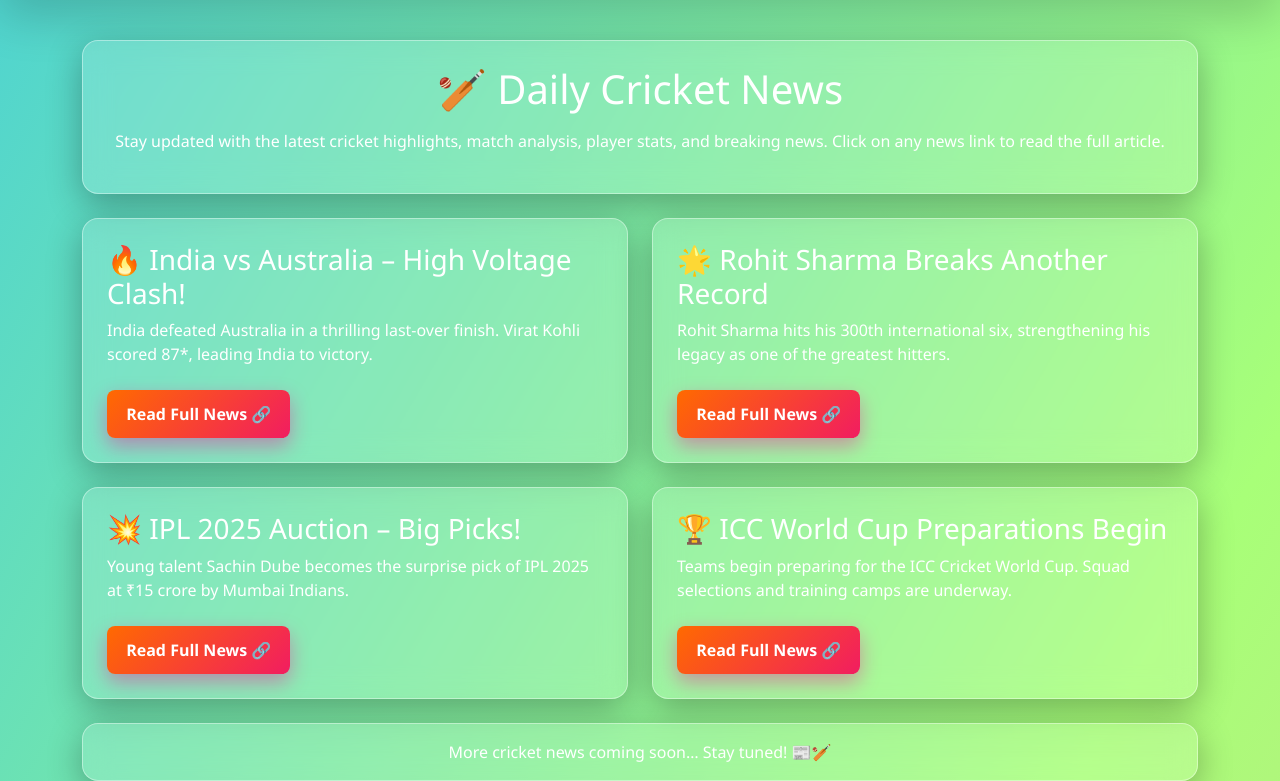
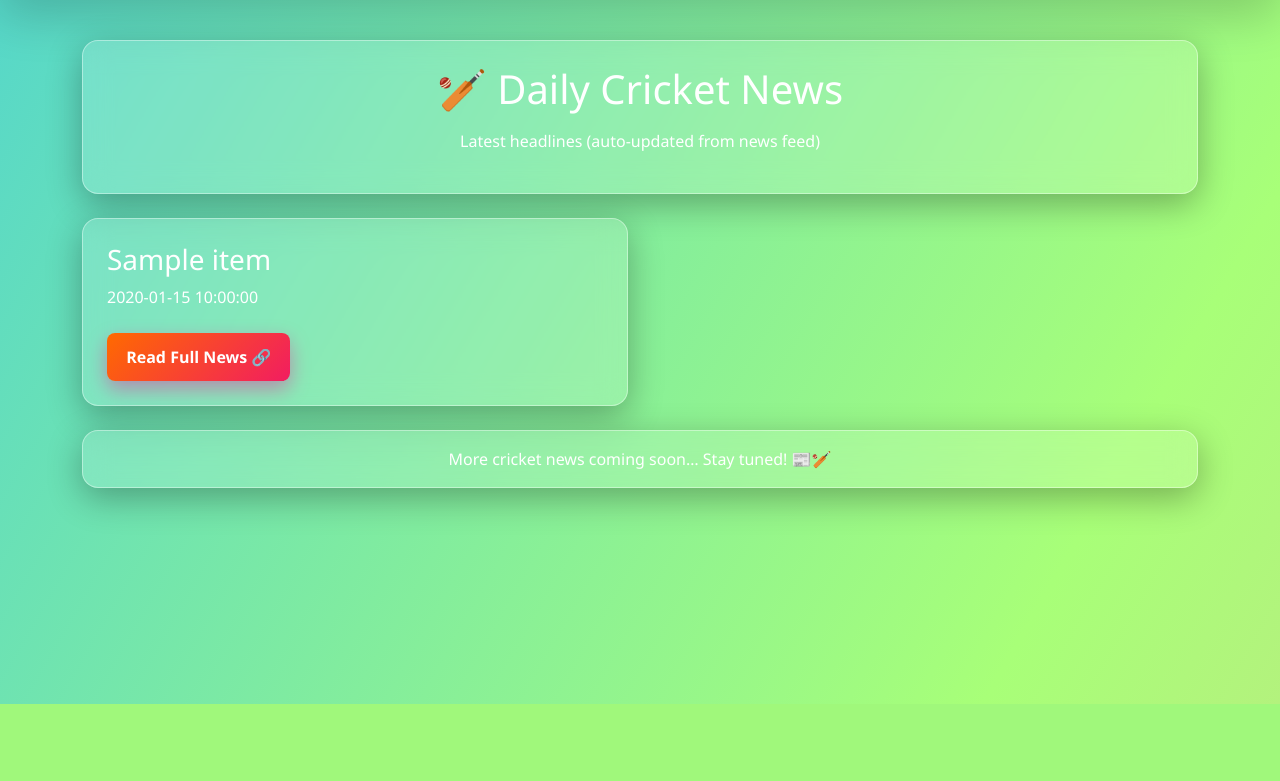
Before and after one commit to ragaaddani94/cricket-news, a Flask app: template templates/about.html in a window 1280 px wide. Shown: the part 96-877 px from the top of the page. After the commit the page ends 800 px from the top, so only its background shows below. Run offline with Flask 3, Linux system fonts and the light colour scheme; the template is opened without the code that fills it: most values are stand-ins (such as "Sample title", 1, 10 or a date in 2020).

Commit message:
Initial commit for cricket news Flask app

```diff
--- a/app.py
+++ b/app.py
@@ -1,3 +1,7 @@
+# application.py
+# Production-ready Flask app for Elastic Beanstalk / AWS
+import os
+import time
 from flask import (
     Flask,
     render_template,
@@ -12,36 +16,42 @@ from werkzeug.security import generate_password_hash, check_password_hash
 from functools import wraps
 import smtplib
 from email.mime.text import MIMEText
+import feedparser   # needs to be in requirements
 
-app = Flask(__name__)
+# WSGI application object expected by many platforms (Elastic Beanstalk)
+application = Flask(__name__)
 
-# CHANGE THIS in real project
-app.secret_key = "change-this-secret-key"
+# Secrets / config from environment
+application.secret_key = os.environ.get("SECRET_KEY", "change-me-locally")
+MONGO_URI = os.environ.get("MONGO_URI", "mongodb://localhost:27017/")
+SMTP_USER = os.environ.get("SMTP_USER", "")
+SMTP_PASSWORD = os.environ.get("SMTP_PASSWORD", "")
+SMTP_TO_EMAIL = os.environ.get("SMTP_TO_EMAIL", "")
+NEWS_FEED_URL = os.environ.get("NEWS_FEED_URL", "https://news.google.com/rss/search?q=cricket")
 
 # -----------------------------
 # MongoDB SETUP
 # -----------------------------
-# Make sure MongoDB is running locally on default port 27017
-client = MongoClient("mongodb://localhost:27017/")
+client = MongoClient(MONGO_URI)
+#db = client.get_default_database() if client.get_default_database() else client["small_flask_site"]
 db = client["small_flask_site"]
+
 users_collection = db["users"]
 contacts_collection = db["contacts"]
-
 
 # -----------------------------
 # EMAIL SENDER (CONTACT FORM)
 # -----------------------------
 def send_contact_email(name, email, message):
     """
-    Configure your SMTP credentials here.
-    For Gmail, you must use App Password (not your main password).
+    Use SMTP credentials from env vars. If not set, function will just return False.
     """
+    if not (SMTP_USER and SMTP_PASSWORD and SMTP_TO_EMAIL):
+        print("SMTP not configured; skipping sending email (console log only).")
+        return False
 
     SMTP_SERVER = "smtp.gmail.com"
     SMTP_PORT = 587
-    SMTP_USER = "your_email@gmail.com"          # TODO: change this
-    SMTP_PASSWORD = "your_app_password_here"    # TODO: change this
-    TO_EMAIL = "destination_email@example.com"  # TODO: change this
 
     subject = f"New contact message from {name}"
     body = f"Name: {name}\nEmail: {email}\n\nMessage:\n{message}"
@@ -49,7 +59,7 @@ def send_contact_email(name, email, message):
     msg = MIMEText(body)
     msg["Subject"] = subject
     msg["From"] = SMTP_USER
-    msg["To"] = TO_EMAIL
+    msg["To"] = SMTP_TO_EMAIL
 
     try:
         with smtplib.SMTP(SMTP_SERVER, SMTP_PORT) as server:
@@ -57,10 +67,10 @@ def send_contact_email(name, email, message):
             server.login(SMTP_USER, SMTP_PASSWORD)
             server.send_message(msg)
         print("Contact email sent successfully")
+        return True
     except Exception as e:
-        # For development: just print the error instead of crashing
         print("Error sending email:", e)
-
+        return False
 
 # -----------------------------
 # LOGIN REQUIRED DECORATOR
@@ -75,21 +85,46 @@ def login_required(f):
 
     return decorated_function
 
+# -----------------------------
+# Simple cached RSS fetcher for daily news
+# - Fetches NEWS_FEED_URL and caches for CACHE_TTL seconds (default 3600 = 1 hour)
+# -----------------------------
+NEWS_CACHE = {"ts": 0, "items": []}
+CACHE_TTL = int(os.environ.get("NEWS_CACHE_TTL", "3600"))
+
+def fetch_news():
+    now = time.time()
+    if now - NEWS_CACHE["ts"] < CACHE_TTL and NEWS_CACHE["items"]:
+        return NEWS_CACHE["items"]
+    try:
+        feed = feedparser.parse(NEWS_FEED_URL)
+        items = []
+        for entry in feed.entries[:8]:
+            items.append({
+                "title": entry.get("title"),
+                "link": entry.get("link"),
+                "published": entry.get("published", ""),
+            })
+        NEWS_CACHE["ts"] = now
+        NEWS_CACHE["items"] = items
+        return items
+    except Exception as e:
+        print("Error fetching news:", e)
+        return []
 
 # -----------------------------
 # ROUTES
 # -----------------------------
-@app.route("/")
+@application.route("/")
 def home():
     return render_template("index.html")
 
+@application.route("/about")
+def about():
+    news = fetch_news()
+    return render_template("about.html", news=news)
 
-@app.route("/about")
-def about():
-    return render_template("about.html")
-
-
-@app.route("/contact", methods=["GET", "POST"])
+@application.route("/contact", methods=["GET", "POST"])
 def contact():
     if request.method == "POST":
         name = request.form.get("name")
@@ -97,11 +132,14 @@ def contact():
         message = request.form.get("message")
 
         # Save to MongoDB
-        contacts_collection.insert_one(
-            {"name": name, "email": email, "message": message}
-        )
+        try:
+            contacts_collection.insert_one(
+                {"name": name, "email": email, "message": message, "created_at": time.time()}
+            )
+        except Exception as e:
+            print("Mongo insert contact failed:", e)
 
-        # Send email (console log if SMTP not configured properly)
+        # Send email (if configured)
         send_contact_email(name, email, message)
 
         flash("Thanks for reaching out! We'll get back to you soon.", "success")
@@ -109,8 +147,7 @@ def contact():
 
     return render_template("contact.html")
 
-
-@app.route("/register", methods=["GET", "POST"])
+@application.route("/register", methods=["GET", "POST"])
 def register():
     if request.method == "POST":
         username = request.form.get("username")
@@ -122,22 +159,25 @@ def register():
             return redirect(url_for("register"))
 
         hashed_pw = generate_password_hash(password)
-        result = users_collection.insert_one(
-            {
-                "username": username,
-                "password": hashed_pw,
-            }
-        )
-
-        session["user_id"] = str(result.inserted_id)
-        session["username"] = username
-        flash("Registration successful! You are now logged in.", "success")
-        return redirect(url_for("dashboard"))
+        try:
+            result = users_collection.insert_one(
+                {
+                    "username": username,
+                    "password": hashed_pw,
+                }
+            )
+            session["user_id"] = str(result.inserted_id)
+            session["username"] = username
+            flash("Registration successful! You are now logged in.", "success")
+            return redirect(url_for("dashboard"))
+        except Exception as e:
+            print("Mongo insert user failed:", e)
+            flash("Registration failed. Try again.", "danger")
+            return redirect(url_for("register"))
 
     return render_template("register.html")
 
-
-@app.route("/login", methods=["GET", "POST"])
+@application.route("/login", methods=["GET", "POST"])
 def login():
     if request.method == "POST":
         username = request.form.get("username")
@@ -155,19 +195,17 @@ def login():
 
     return render_template("login.html")
 
-
-@app.route("/logout")
+@application.route("/logout")
 def logout():
     session.clear()
     flash("You have been logged out.", "info")
     return redirect(url_for("home"))
 
-
-@app.route("/dashboard")
+@application.route("/dashboard")
 @login_required
 def dashboard():
     return render_template("dashboard.html")
 
-
+# Run locally for dev
 if __name__ == "__main__":
-    app.run(debug=True)
+    application.run(debug=True, host="0.0.0.0", port=int(os.environ.get("PORT", 5000)))
--- a/requirements.txt
+++ b/requirements.txt
@@ -2,3 +2,4 @@ Flask==3.0.0
 pymongo==4.9.0
 Werkzeug==3.0.0
 gunicorn==23.0.0
+feedparser==6.0.10
--- a/templates/about.html
+++ b/templates/about.html
@@ -1,74 +1,24 @@
 {% extends "base.html" %}
 {% block title %}Cricket News - About{% endblock %}
-
 {% block content %}
-
 <div class="glass-card p-4 mb-4">
     <h1 class="mb-3 text-center">🏏 Daily Cricket News</h1>
-    <p class="text-center">
-        Stay updated with the latest cricket highlights, match analysis, player stats, and breaking news.
-        Click on any news link to read the full article.
-    </p>
+    <p class="text-center">Latest headlines (auto-updated from news feed)</p>
 </div>
 
 <div class="row g-4">
-
-    <!-- NEWS 1 -->
-    <div class="col-md-6">
-        <div class="glass-card p-4">
-            <h3>🔥 India vs Australia – High Voltage Clash!</h3>
-            <p>
-                India defeated Australia in a thrilling last-over finish. Virat Kohli scored 87*, leading India to victory.
-            </p>
-            <a href="https://www.espncricinfo.com/" target="_blank" class="btn btn-gradient mt-2">
-                Read Full News 🔗
-            </a>
-        </div>
+  {% for item in news %}
+  <div class="col-md-6">
+    <div class="glass-card p-4">
+      <h3>{{ item.title }}</h3>
+      <p>{{ item.published }}</p>
+      <a href="{{ item.link }}" target="_blank" class="btn btn-gradient mt-2">Read Full News 🔗</a>
     </div>
-
-    <!-- NEWS 2 -->
-    <div class="col-md-6">
-        <div class="glass-card p-4">
-            <h3>🌟 Rohit Sharma Breaks Another Record</h3>
-            <p>
-                Rohit Sharma hits his 300th international six, strengthening his legacy as one of the greatest hitters.
-            </p>
-            <a href="https://sports.ndtv.com/cricket" target="_blank" class="btn btn-gradient mt-2">
-                Read Full News 🔗
-            </a>
-        </div>
-    </div>
-
-    <!-- NEWS 3 -->
-    <div class="col-md-6">
-        <div class="glass-card p-4">
-            <h3>💥 IPL 2025 Auction – Big Picks!</h3>
-            <p>
-                Young talent Sachin Dube becomes the surprise pick of IPL 2025 at ₹15 crore by Mumbai Indians.
-            </p>
-            <a href="https://www.iplt20.com/news" target="_blank" class="btn btn-gradient mt-2">
-                Read Full News 🔗
-            </a>
-        </div>
-    </div>
-
-    <!-- NEWS 4 -->
-    <div class="col-md-6">
-        <div class="glass-card p-4">
-            <h3>🏆 ICC World Cup Preparations Begin</h3>
-            <p>
-                Teams begin preparing for the ICC Cricket World Cup. Squad selections and training camps are underway.
-            </p>
-            <a href="https://www.icc-cricket.com/news" target="_blank" class="btn btn-gradient mt-2">
-                Read Full News 🔗
-            </a>
-        </div>
-    </div>
-
+  </div>
+  {% endfor %}
 </div>
 
 <div class="glass-card mt-4 p-3 text-center">
     <p class="mb-0">More cricket news coming soon… Stay tuned! 📰🏏</p>
 </div>
-
 {% endblock %}
```
